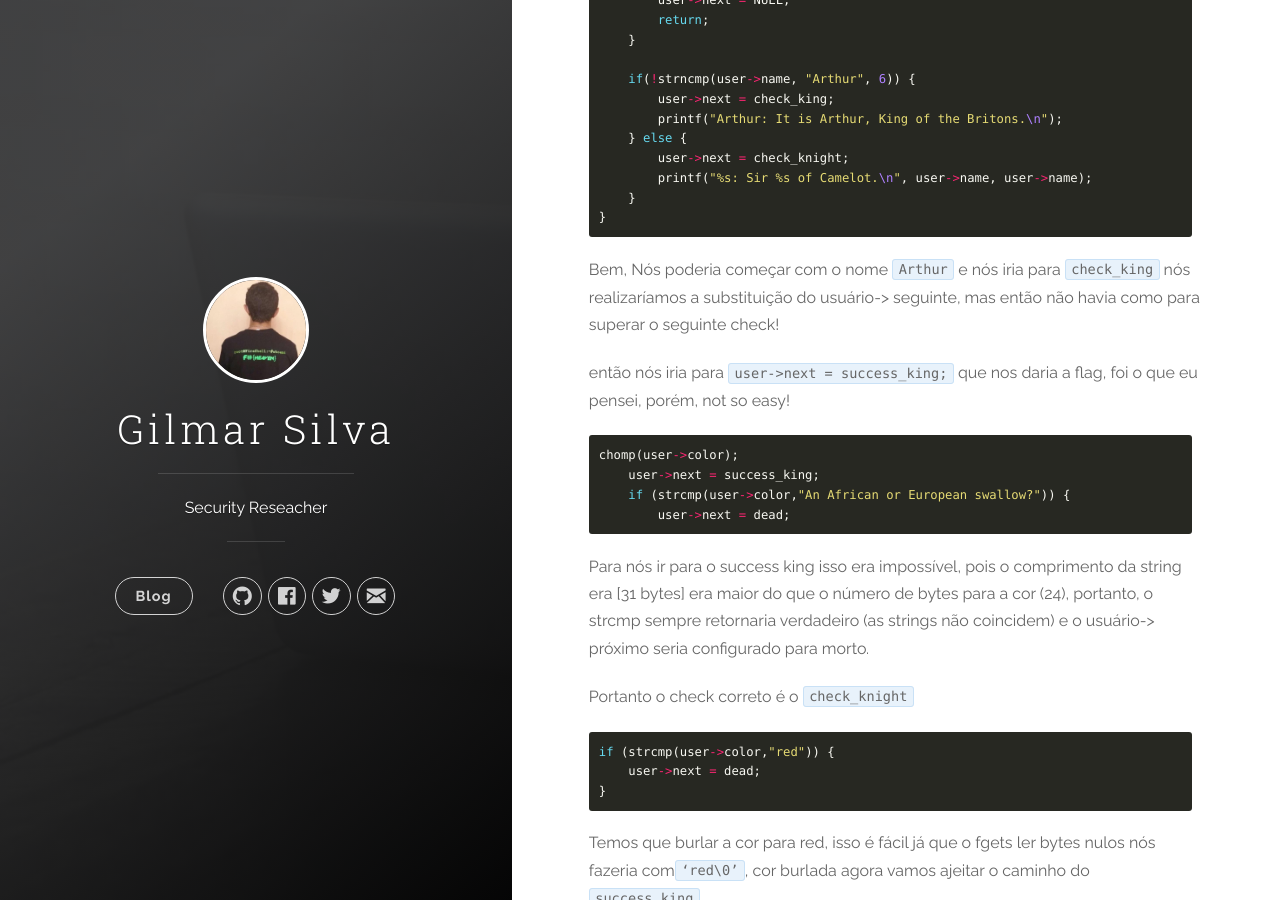
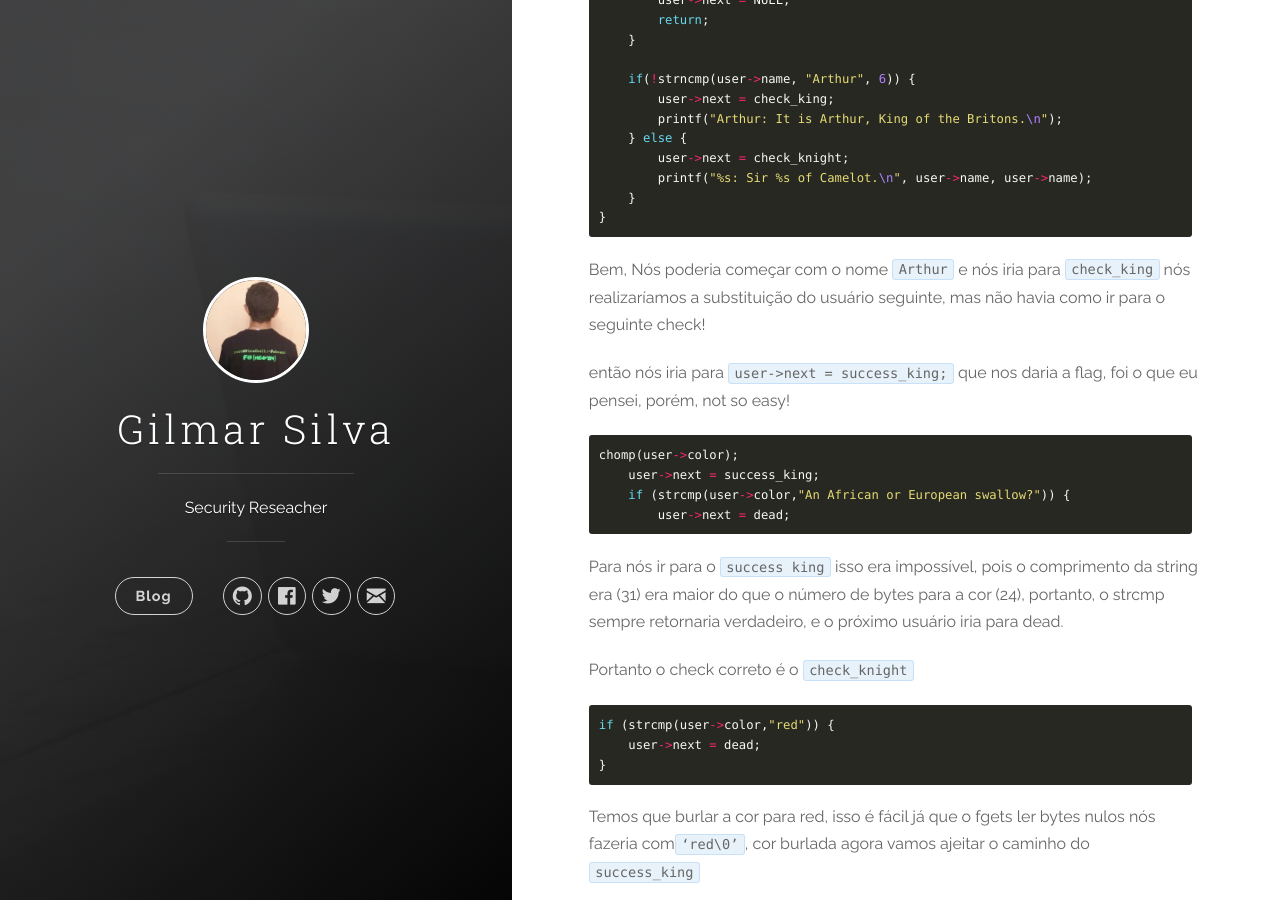
Before and after one commit to k13w/heavenh.github.io, a Jekyll site: the page built from _posts/2017-10-14-red-is-dead-Can-Cwic-2017.md, in a window 1280 px wide and 900 px high, scrolled down 2070 px. Built offline with Jekyll 4.4.1, drawn with Linux system fonts in a browser that asks for light colours; nearby versions of some CDN libraries.

Commit message:
:hammer:
:hammer:

````diff
--- a/_posts/2017-10-14-red-is-dead-Can-Cwic-2017.md
+++ b/_posts/2017-10-14-red-is-dead-Can-Cwic-2017.md
@@ -99,7 +99,7 @@ void start(struct user *user) {
 }
 ```
 
-Bem, Nós poderia começar com o nome `Arthur` e nós iria para ``check_king`` nós realizaríamos a substituição do usuário-> seguinte, mas então não havia como para superar o seguinte check!
+Bem, Nós poderia começar com o nome `Arthur` e nós iria para `check_king` nós realizaríamos a substituição do usuário seguinte, mas não havia como ir para o seguinte check!
 
 então nós iria para `user->next = success_king;` que nos daria a flag, foi o que eu pensei, porém, not so easy!
 
@@ -110,7 +110,7 @@ chomp(user->color);
         user->next = dead;
 ```
 
-Para nós ir para o success king isso era impossível, pois o comprimento da string era [31 bytes] era maior do que o número de bytes para a cor (24), portanto, o strcmp sempre retornaria verdadeiro (as strings não coincidem) e o usuário-> próximo seria configurado para morto.
+Para nós ir para o `success king` isso era impossível, pois o comprimento da string era (31) era maior do que o número de bytes para a cor (24), portanto, o strcmp sempre retornaria verdadeiro, e o próximo usuário iria para dead.
 
 Portanto o check correto é o `check_knight`
 ``` c
````
